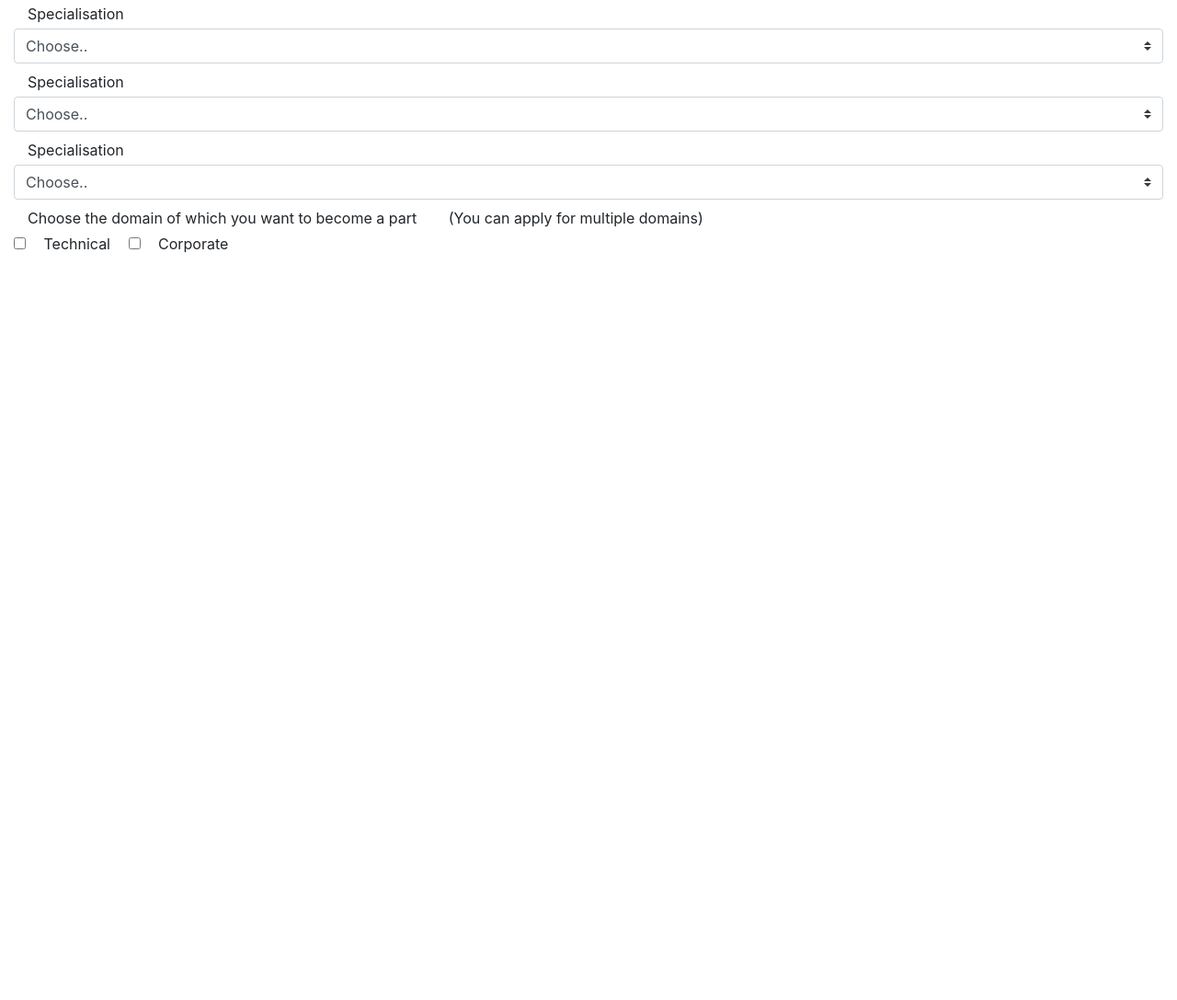
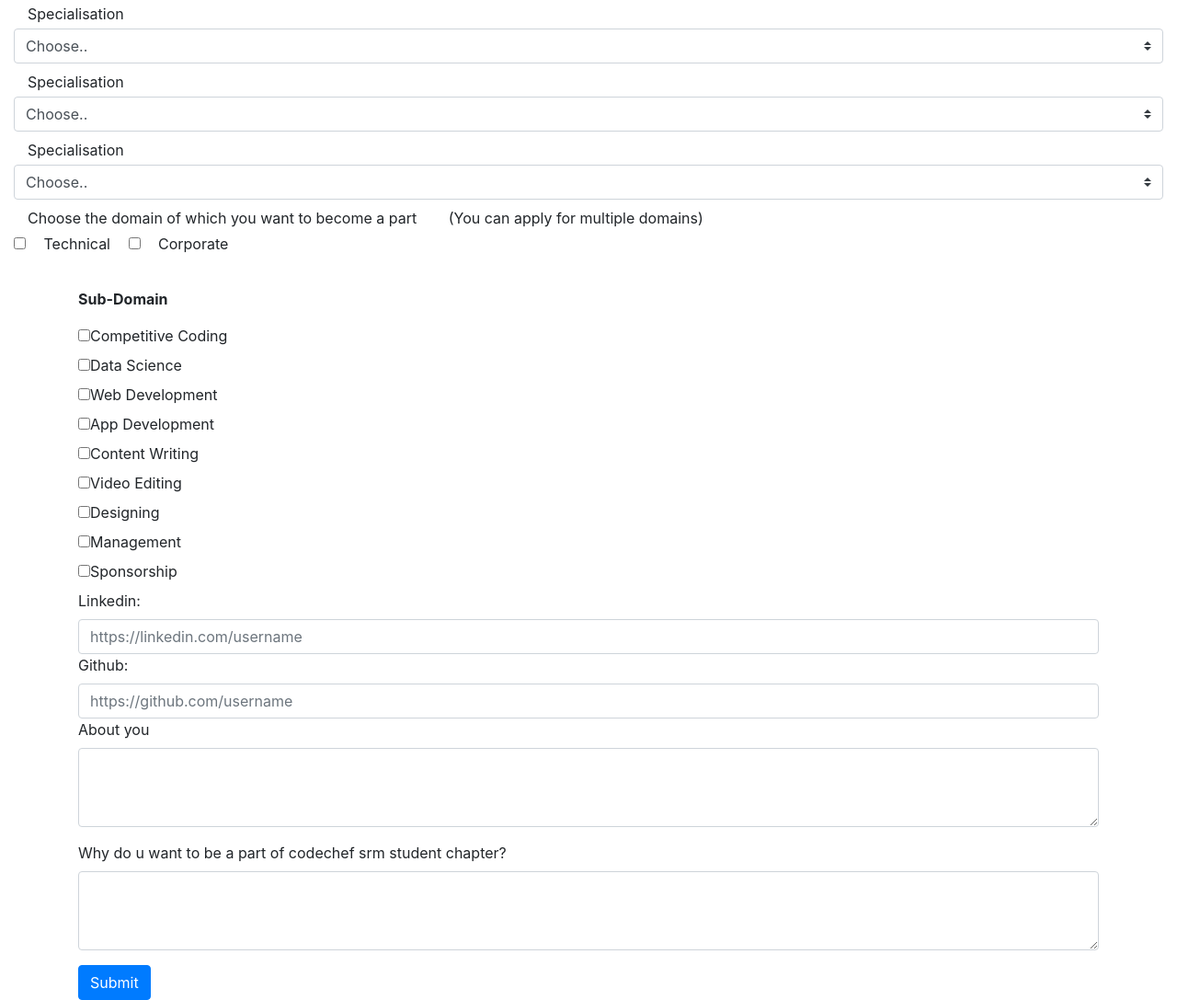
Before and after one commit to Harikrishnaa3131/Recruitment-form, a plain HTML site: page form.html in a window 1280 px wide. Shown: the part 773-1860 px from the top of the page at 92% size. Before the commit the page ends 1086 px from the top, so only its background shows below. Drawn offline with nearby package versions, Linux system fonts and the light colour scheme.

Commit message:
Update form.html

```diff
--- a/form.html
+++ b/form.html
@@ -177,6 +177,62 @@
         </div>
         <br>
         <!--Harikrishna-->
+        <div class="container">
+
+  <p><b>Sub-Domain</b></p>
+  <form>
+   <!--Technical  -->
+    <div class="checkbox">
+      <label><input type="checkbox" value="Competitive Coding">Competitive Coding</label>
+    </div>
+    <div class="checkbox">
+      <label><input type="checkbox" value="Data Science">Data Science</label>
+    </div>
+    <div class="checkbox">
+      <label><input type="checkbox" value="Web Development">Web Development</label>
+    </div>
+    <div class="checkbox">
+      <label><input type="checkbox" value="App Development">App Development</label>
+    </div>
+  <!--Creatives -->
+    <div class="checkbox">
+      <label><input type="checkbox" value="Content Writing">Content Writing</label>
+    </div>
+    <div class="checkbox">
+      <label><input type="checkbox" value="Video Editing">Video Editing</label>
+    </div>
+    <div class="checkbox">
+      <label><input type="checkbox" value="Designing">Designing</label>
+    </div>
+   <!--  Corporate -->
+    <div class="checkbox">
+      <label><input type="checkbox" value="Management">Management</label>
+    </div>
+   <div class="checkbox">
+      <label><input type="checkbox" value="Sponsorship">Sponsorship</label>
+    </div>
+   <div class="form-group1">
+      <label for="email">Linkedin:</label>
+      <input type="url" class="form-control" id="linkedinurl" placeholder="https://linkedin.com/username" name="linkedin">
+  </div>
+  <div class="form-group2">
+      <label for="email">Github:</label>
+      <input type="url" class="form-control" id="githuburl" placeholder="https://github.com/username" name="github">
+  </div>
+  <div class="form-group">
+      <label for="Questionaire1"> About you </label>
+      <textarea class="form-control" id="Questionaire1" rows="3">
+     </textarea>
+  </div>
+  <div class="form-group">
+      <label for="Questionaire1"> Why do u want to be a part of codechef srm student chapter? </label>
+      <textarea class="form-control" id="Questionaire1" rows="3">
+     </textarea>
+  </div>
+
+  <button type="submit" class="btn btn-primary">Submit</button>
+</form>
+</div>
 
     <!-- Optional JavaScript; choose one of the two! -->
 
```
